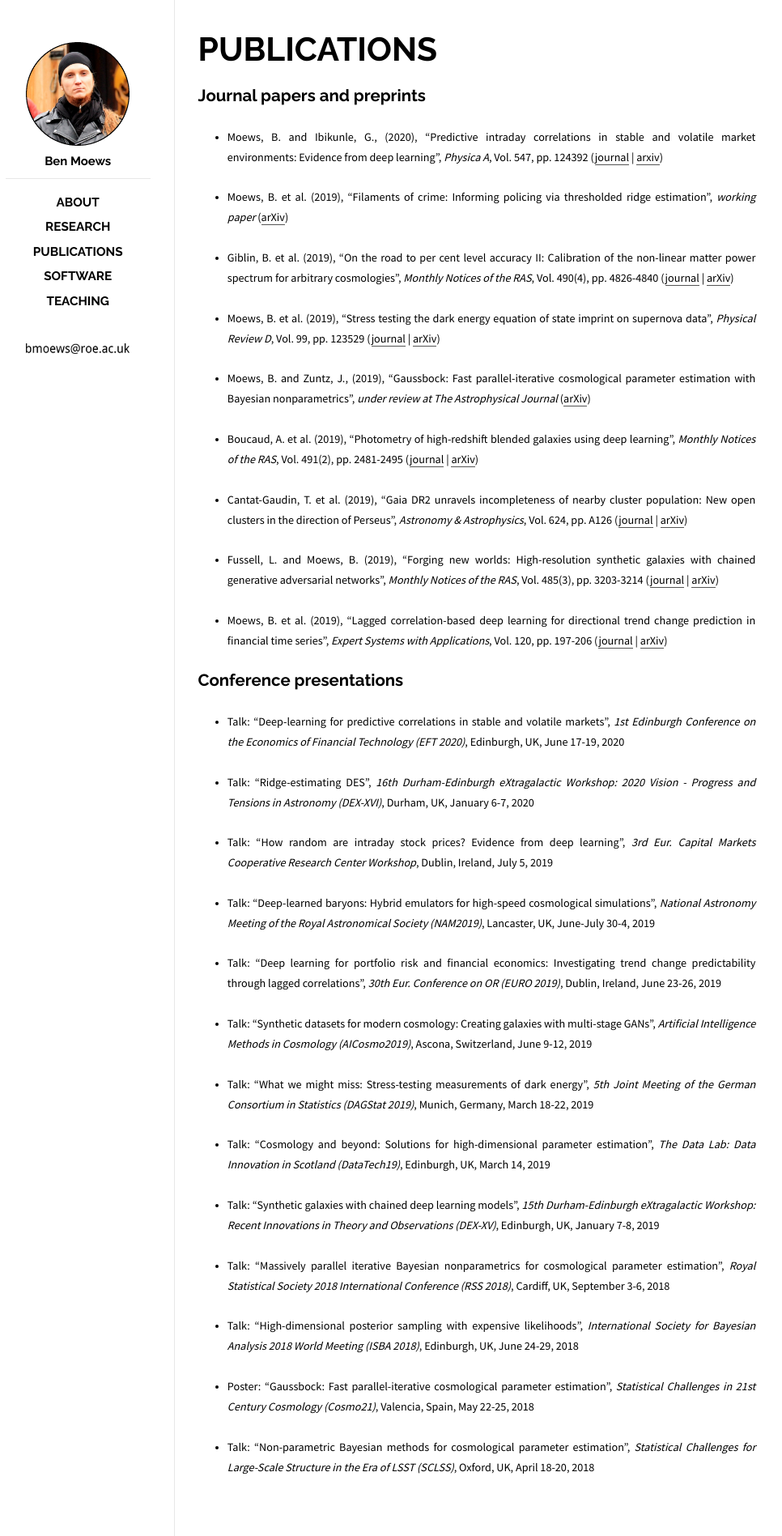
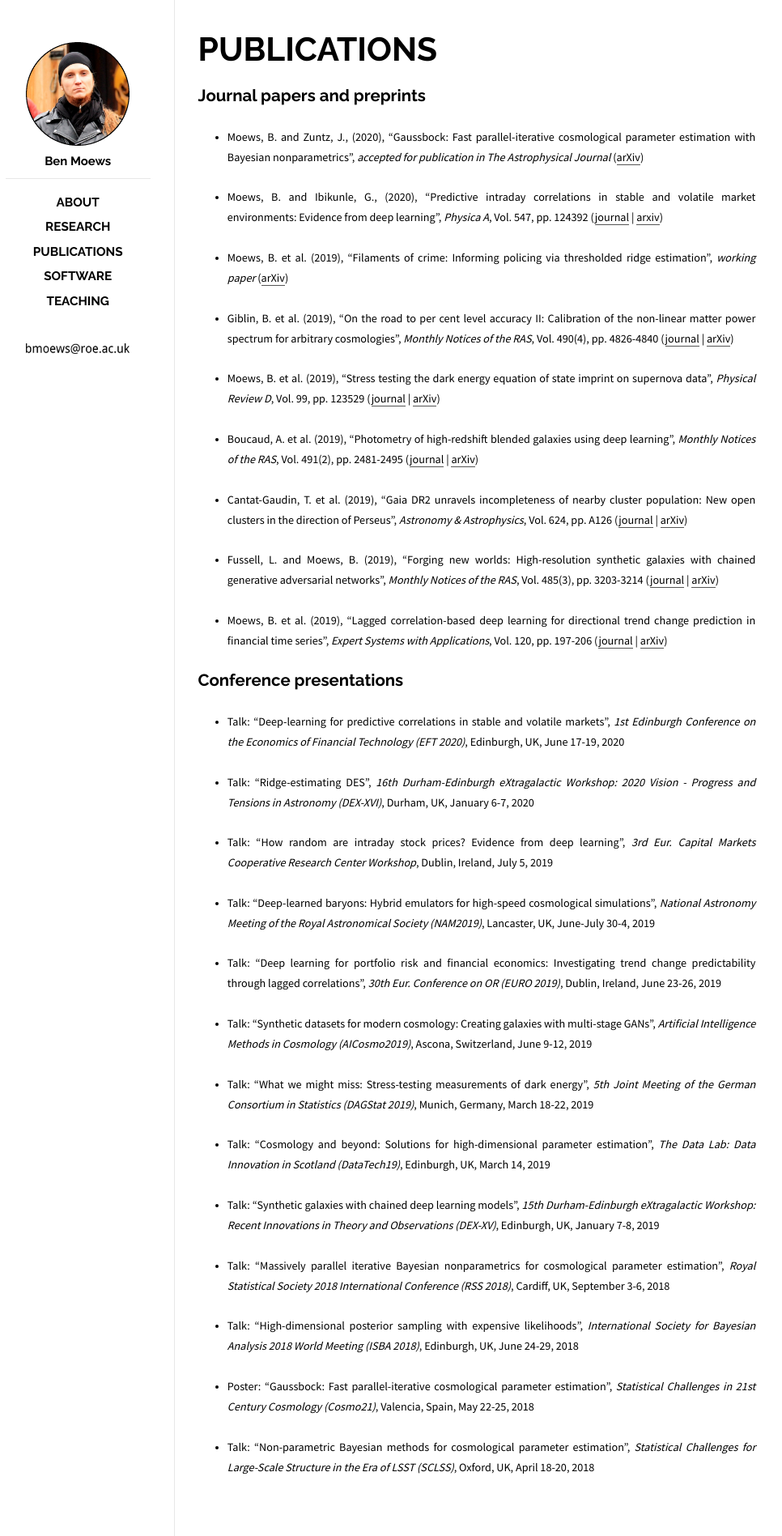
Before and after one commit to moews/moews.github.io, a Jekyll site: the page built from _posts/2017-03-25-publications.md, in a window 1280 px wide. Shown: the whole page at 81% size, without its empty margins (143-1109 px from the left). Built offline with Jekyll 4.4.1, drawn with Linux system fonts in a browser that asks for light colours.

Commit message:
Update 2017-03-25-publications.md

```diff
--- a/_posts/2017-03-25-publications.md
+++ b/_posts/2017-03-25-publications.md
@@ -8,6 +8,8 @@ categories: posts
 
 ## Journal papers and preprints
 
+* <small>Moews, B. and Zuntz, J., (2020), "Gaussbock: Fast parallel-iterative cosmological parameter estimation with Bayesian nonparametrics", _accepted for publication in The Astrophysical Journal_ ([arXiv](https://arxiv.org/abs/1905.09800))</small>
+
 * <small>Moews, B. and Ibikunle, G., (2020), "Predictive intraday correlations in stable and volatile market environments: Evidence from deep learning", _Physica A_, Vol. 547, pp. 124392 ([journal](https://doi.org/10.1016/j.physa.2020.124392) | [arxiv](https://arxiv.org/abs/2002.10385))</small>
 
 * <small>Moews, B. et al. (2019), "Filaments of crime: Informing policing via thresholded ridge estimation", _working paper_ ([arXiv](https://arxiv.org/abs/1907.03206))</small>
@@ -15,8 +17,6 @@ categories: posts
 * <small>Giblin, B. et al. (2019), "On the road to per cent level accuracy II: Calibration of the non-linear matter power spectrum for arbitrary cosmologies", _Monthly Notices of the RAS_, Vol. 490(4), pp. 4826-4840 ([journal](https://doi.org/10.1093/mnras/stz2659) | [arXiv](https://arxiv.org/abs/1906.02742))</small>
 
 * <small>Moews, B. et al. (2019), "Stress testing the dark energy equation of state imprint on supernova data", _Physical Review D_, Vol. 99, pp. 123529 ([journal](https://doi.org/10.1103/PhysRevD.99.123529) | [arXiv](https://arxiv.org/abs/1812.09786))</small>
-
-* <small>Moews, B. and Zuntz, J., (2019), "Gaussbock: Fast parallel-iterative cosmological parameter estimation with Bayesian nonparametrics", _under review at The Astrophysical Journal_ ([arXiv](https://arxiv.org/abs/1905.09800))</small>
 
 * <small>Boucaud, A. et al. (2019), "Photometry of high-redshift blended galaxies using deep learning", _Monthly Notices of the RAS_, Vol. 491(2), pp. 2481-2495 ([journal](https://doi.org/10.1093/mnras/stz3056) | [arXiv](https://arxiv.org/abs/1905.01324))</small>
 
```
